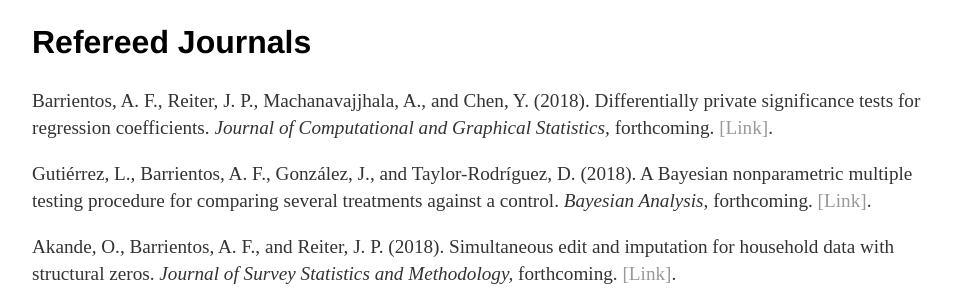
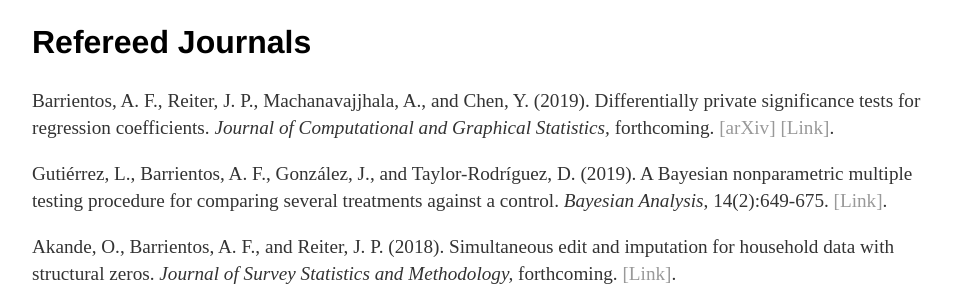
Before and after one commit to anfebar/anfebar.github.io, a Jekyll site: the page built from cv/index.html, in a window 1280 px wide. Shown: the part 329-629 px from the top of the page, without its empty margins (160-1119 px from the left). Built offline with Jekyll 4.4.1, drawn with Linux system fonts in a browser that asks for light colours.

Commit message:
Update index.html

```diff
--- a/cv/index.html
+++ b/cv/index.html
@@ -22,14 +22,15 @@ title: Andrés F. Barrientos
 
 					<h2>Refereed Journals</h2>
 
-					<p>Barrientos, A. F., Reiter, J. P., Machanavajjhala, A., and Chen, Y. (2018).
+					<p>Barrientos, A. F., Reiter, J. P., Machanavajjhala, A., and Chen, Y. (2019).
 						Differentially private significance tests for regression coefficients.
 						<em> Journal of Computational and Graphical Statistics,</em> forthcoming.
-						<a href="https://arxiv.org/pdf/1705.09561.pdf">[Link]</a>.
+						<a href="https://arxiv.org/pdf/1705.09561.pdf">[arXiv]</a>
+						<a href="https://www.tandfonline.com/doi/abs/10.1080/10618600.2018.1538881?journalCode=ucgs20">[Link]</a>.
 
-					<p>Gutiérrez, L., Barrientos, A. F., González, J., and Taylor-Rodríguez, D. (2018).
+					<p>Gutiérrez, L., Barrientos, A. F., González, J., and Taylor-Rodríguez, D. (2019).
 						A Bayesian nonparametric multiple testing procedure for comparing several treatments against a control.
-						<em>Bayesian Analysis</em>, forthcoming.
+						<em>Bayesian Analysis</em>, 14(2):649-675.
 							<a href="https://projecteuclid.org/download/pdfview_1/euclid.ba/1537258138">[Link]</a>.
 
 					<p>Akande, O., Barrientos, A. F., and Reiter, J. P. (2018).
```
